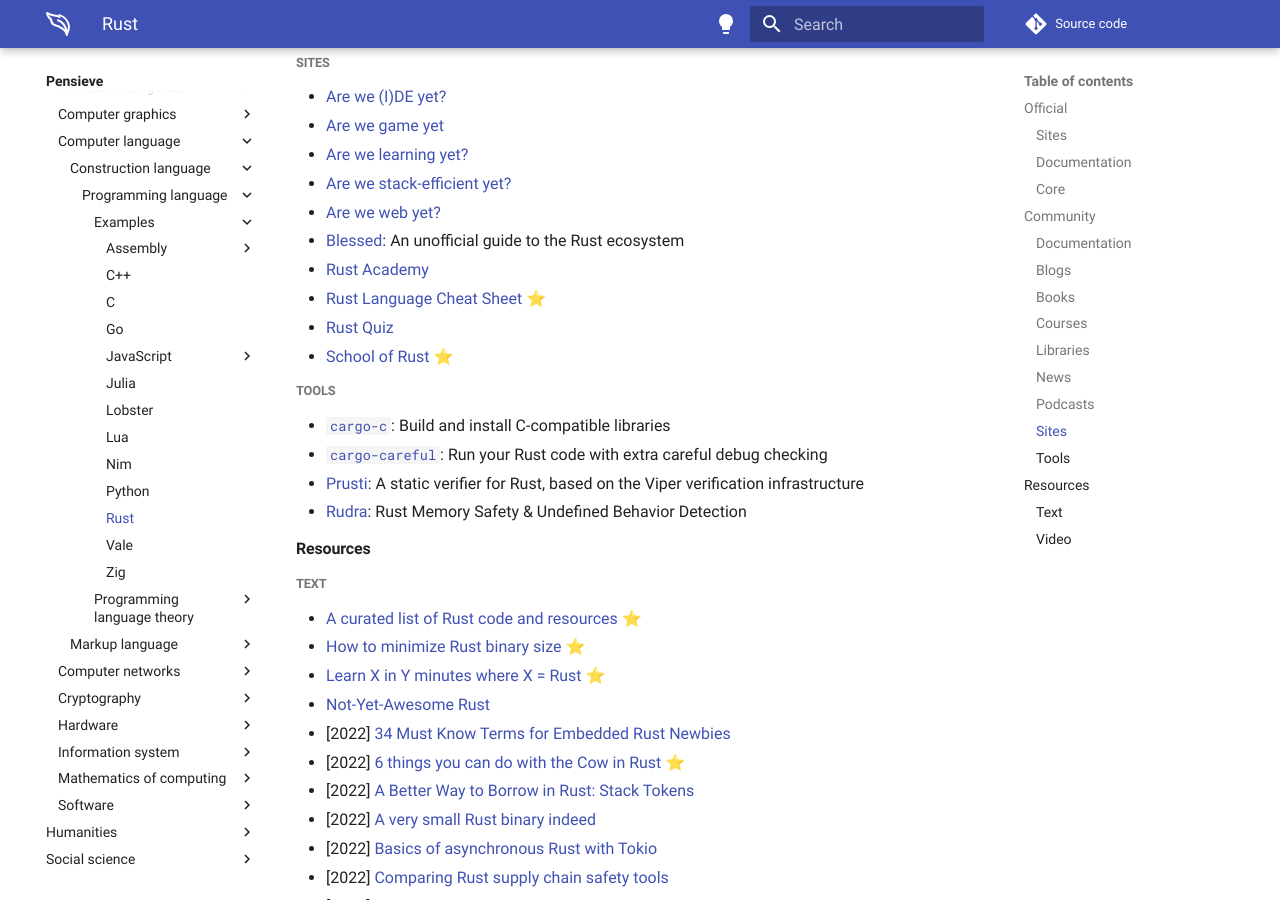
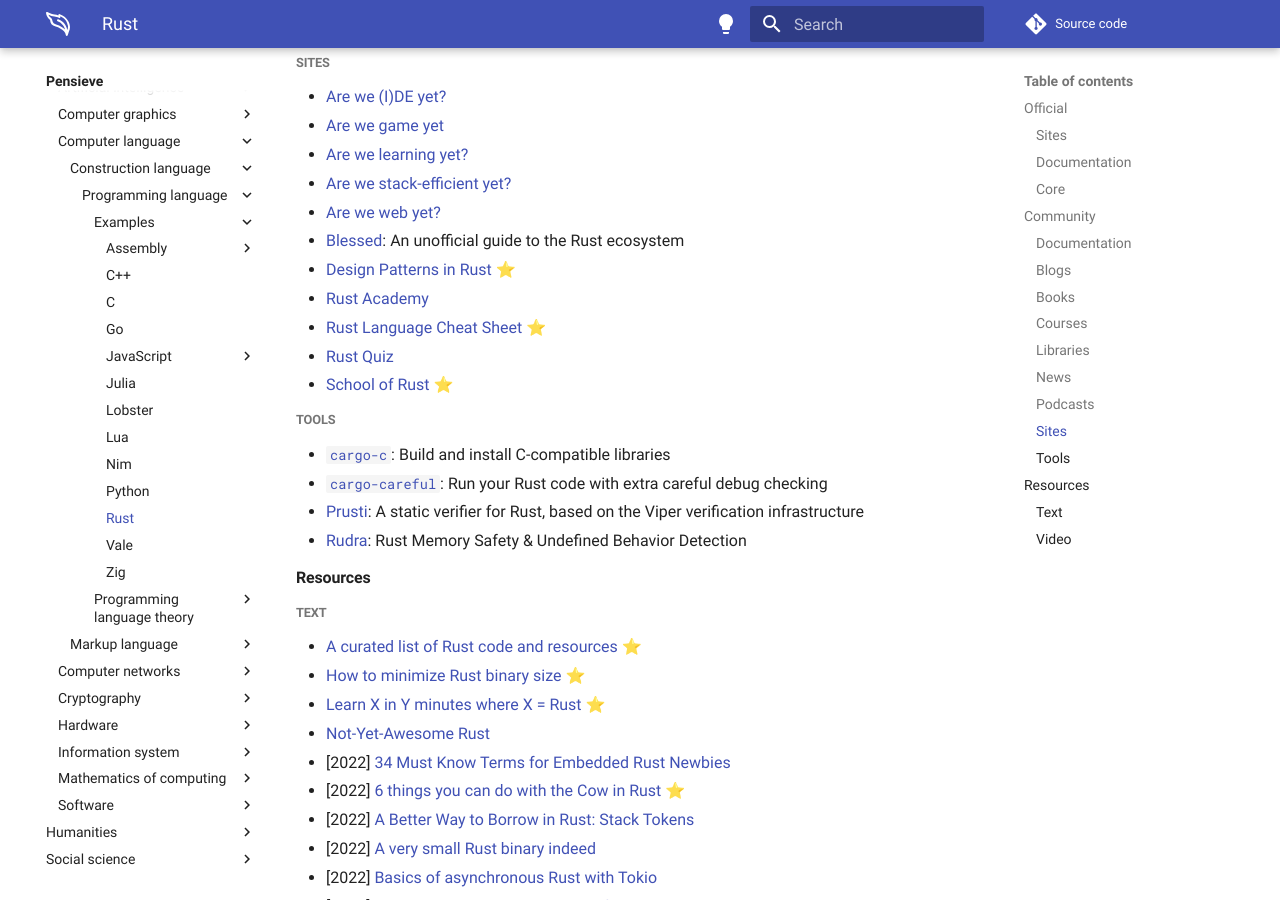
Before and after one commit to paveloom/paveloom.dev, an MkDocs documentation site: the page built from content/pensieve/rust.md, in a window 1280 px wide and 900 px high, scrolled down 2382 px. Built offline with MkDocs 1.6.1 and Material for MkDocs 9.7.7, drawn with Linux system fonts in a browser that asks for light colours; comment, search, counter and statistics services are not loaded.

Commit message:
Pensieve: update the Rust page.

```diff
--- a/content/pensieve/rust.md
+++ b/content/pensieve/rust.md
@@ -86,6 +86,7 @@
 - [Are we stack-efficient yet?](https://arewestackefficientyet.com)
 - [Are we web yet?](https://www.arewewebyet.org)
 - [Blessed](https://blessed.rs/crates): An unofficial guide to the Rust ecosystem
+- [Design Patterns in Rust](https://refactoring.guru/design-patterns/rust) ⭐
 - [Rust Academy](https://rust-academy.com)
 - [Rust Language Cheat Sheet](https://cheats.rs) ⭐
 - [Rust Quiz](https://dtolnay.github.io/rust-quiz)
```
